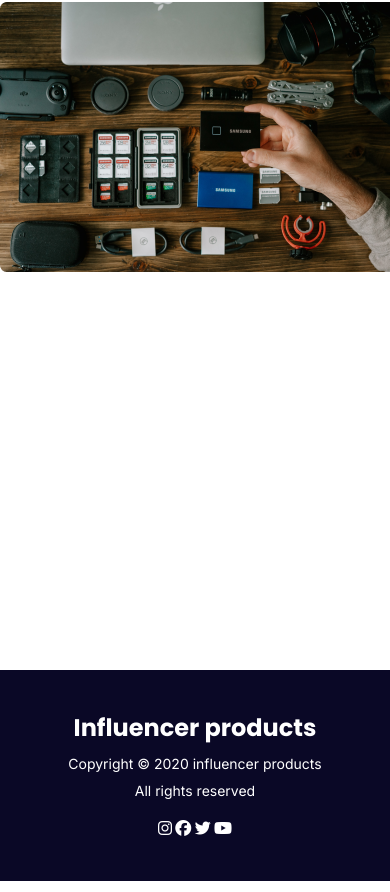
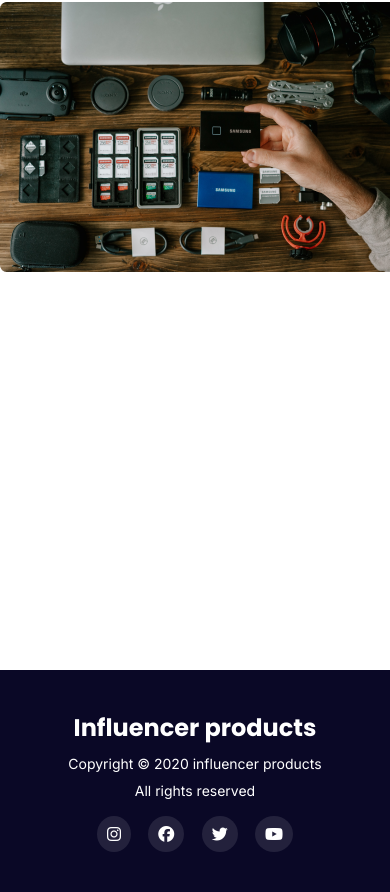
Before and after one commit to FaizulOsman/ph-ex9_5-influencer-gears, a plain HTML site: page index.html in a window 390 px wide. Shown: the part 2869-3761 px from the top of the page. Drawn offline with Linux system fonts and the light colour scheme.

```diff
--- a/style.css
+++ b/style.css
@@ -268,6 +268,12 @@ footer {
     margin-top: 17px;
 }
 
+.fa-brands {
+    border-radius: 50%;
+    background-color: rgba(255, 255, 255, 0.1);
+    padding: 10px;
+    margin: 0 7px;
+}
 
 /* ===========================================
 ================= Responsive Area ================
@@ -288,7 +294,6 @@ footer {
     .logo img {
         display: block;
         width: 24px;
-
         margin-right: 50px;
     }
 
```
